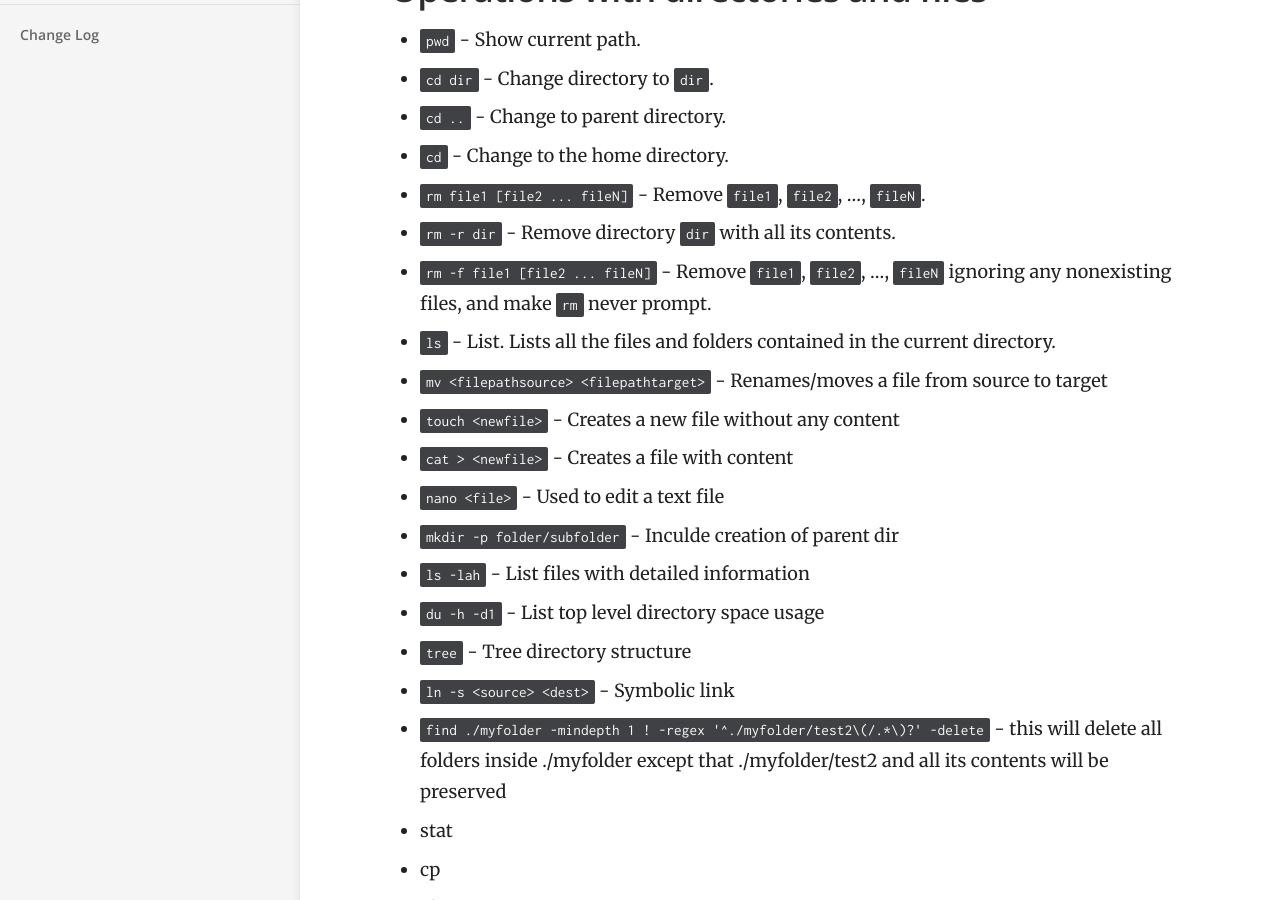
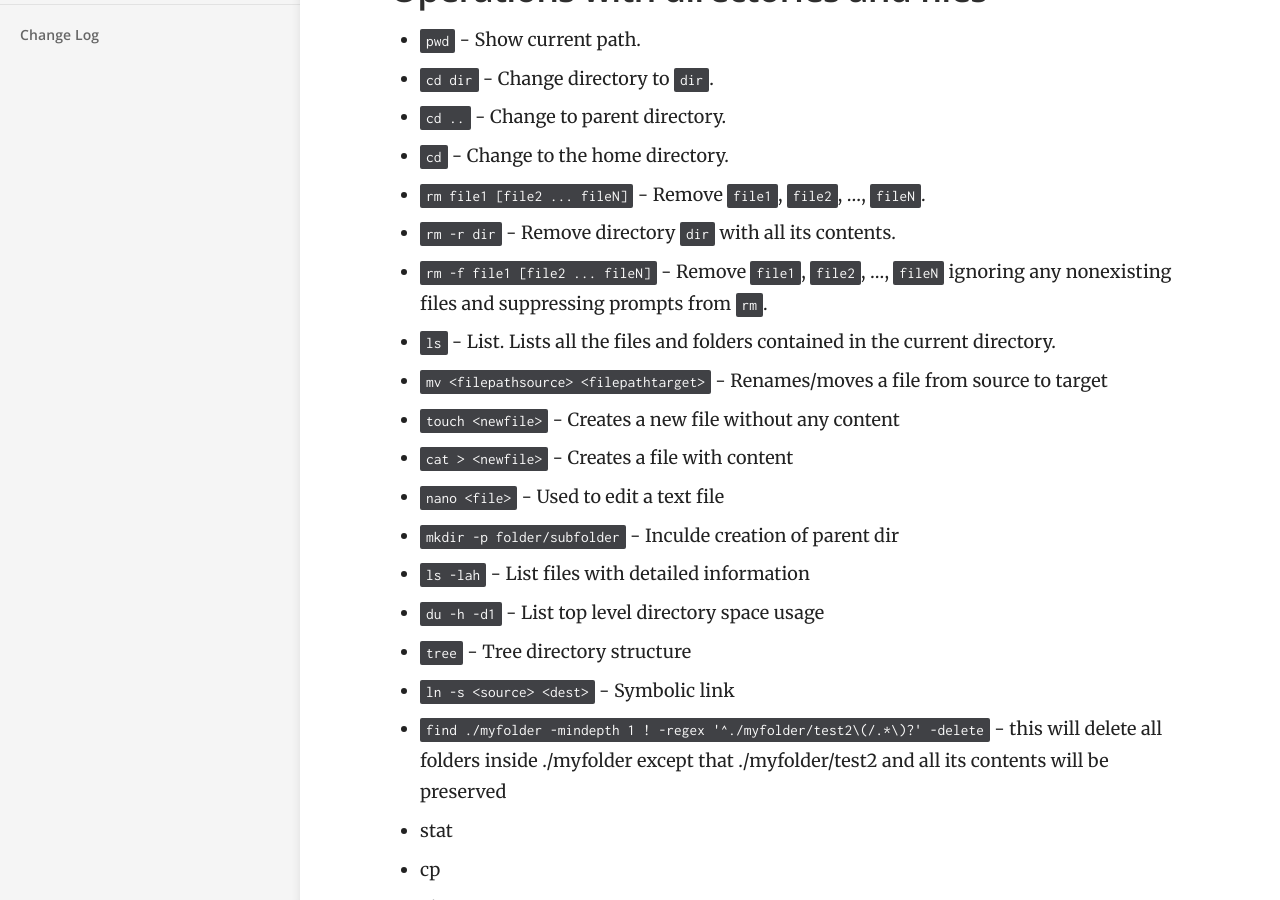
Before and after one commit to luslab/luslab.github.io, a Jekyll site: the page built from _docs/cheat-sheets/linux_command_line.md, in a window 1280 px wide and 900 px high, scrolled down 1269 px. Built offline with Jekyll 4.4.1, drawn with Linux system fonts in a browser that asks for light colours.

Commit message:
Enhanced readability for rm

```diff
--- a/_docs/cheat-sheets/linux_command_line.md
+++ b/_docs/cheat-sheets/linux_command_line.md
@@ -33,7 +33,7 @@ See the full Bash manual [here](https://www.gnu.org/software/bash/manual/bash.ht
 - `cd` - Change to the home directory.
 - `rm file1 [file2 ... fileN]` - Remove `file1`, `file2`, ..., `fileN`.
 - `rm -r dir` - Remove directory `dir` with all its contents.
-- `rm -f file1 [file2 ... fileN]` - Remove `file1`, `file2`, ..., `fileN` ignoring any nonexisting files, and make `rm` never prompt.
+- `rm -f file1 [file2 ... fileN]` - Remove `file1`, `file2`, ..., `fileN` ignoring any nonexisting files and suppressing prompts from `rm`.
 - `ls` - List. Lists all the files and folders contained in the current directory.
 - `mv <filepathsource> <filepathtarget>` - Renames/moves a file from source to target
 - `touch <newfile>` - Creates a new file without any content
```
